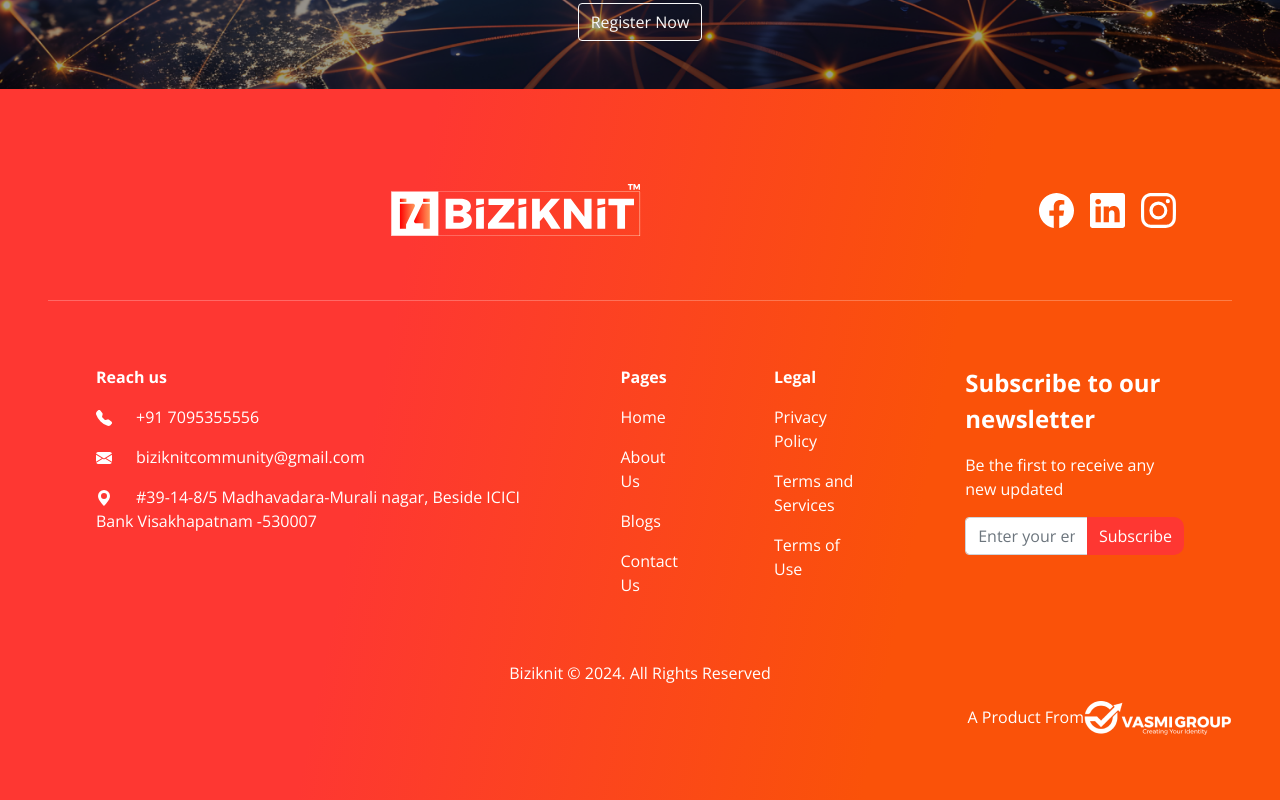
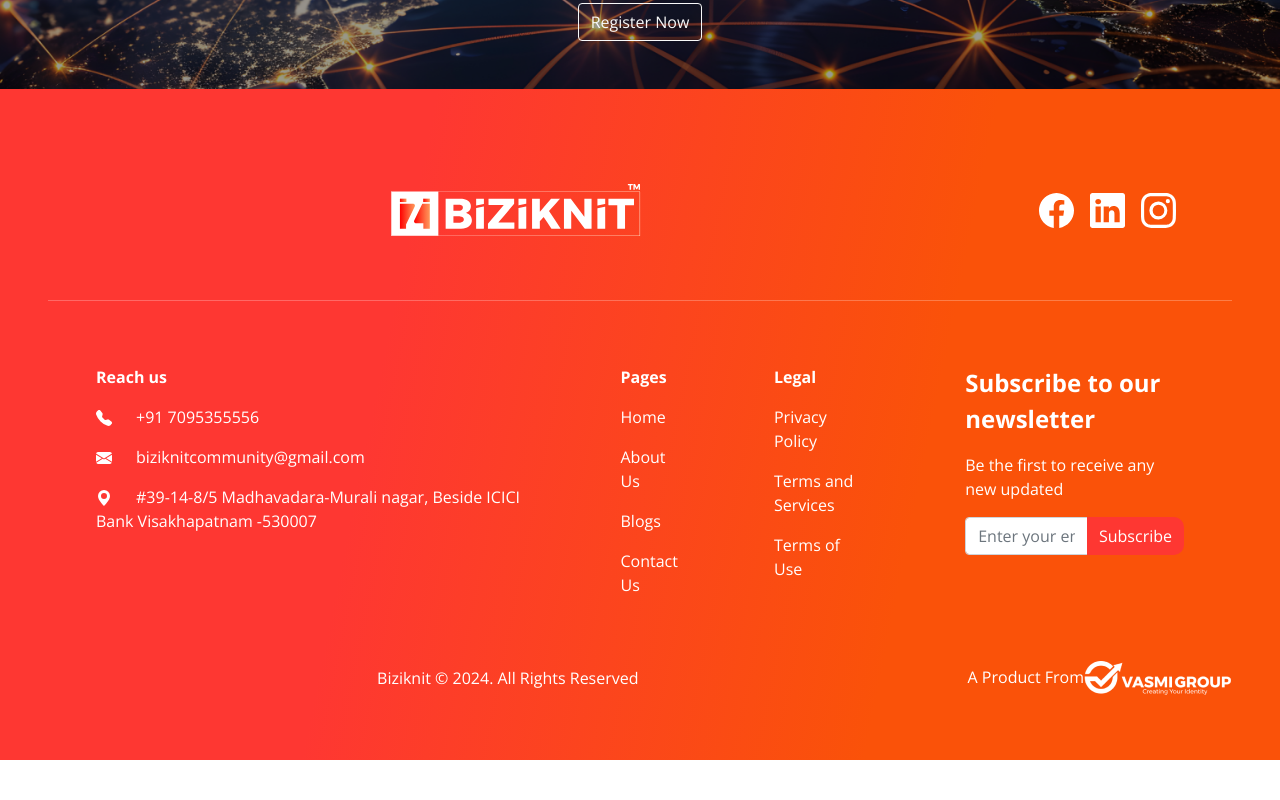
Before and after one commit to pvsaiganesh/Biziknit, a React (Create React App) app: page / in a window 1280 px wide. Shown: the part 4376-5176 px from the top of the page. After the commit the page ends 5136 px from the top, so only its background shows below. Built offline with nearby package versions, Linux system fonts and the light colour scheme.

Commit message:
Update footer.js

```diff
--- a/src/components/home-components/footer.js
+++ b/src/components/home-components/footer.js
@@ -94,12 +94,14 @@ const Footer = () => {
           </div>
         </div>
       </div>
-      <p className="text-center text-white">
-        Biziknit © 2024. All Rights Reserved
-      </p>
-      <p className="text-end text-white">
-        A Product From
-        <img src={logo} alt="logo" />
+      <p className="d-flex flex-row justify-content-center align-items-center">
+        <div className="text-end text-white flex-fill">
+          Biziknit © 2024. All Rights Reserved
+        </div>
+        <div className="text-end text-white flex-fill">
+          A Product From
+          <img src={logo} alt="logo" />
+        </div>
       </p>
     </div>
   );
```
